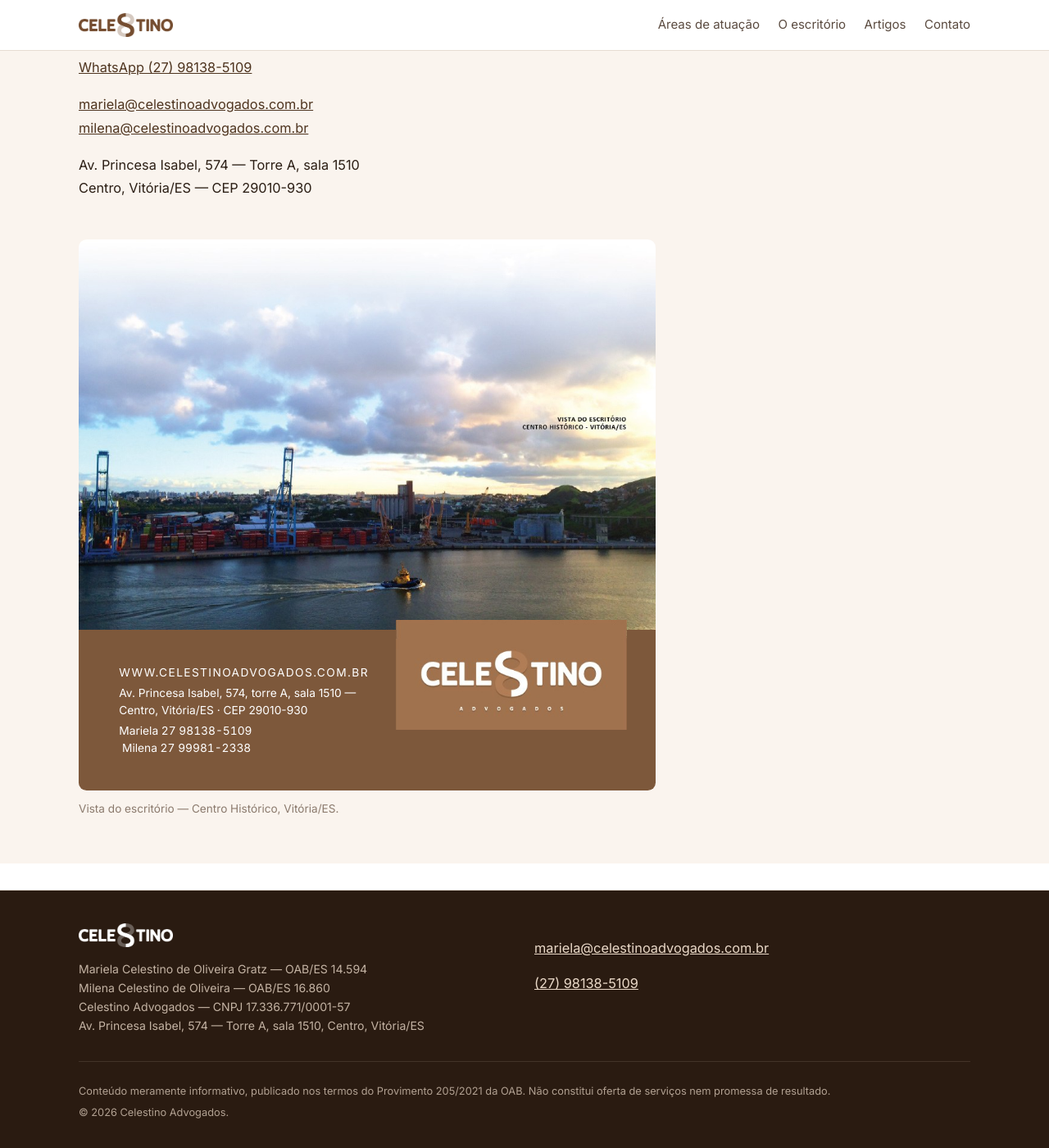
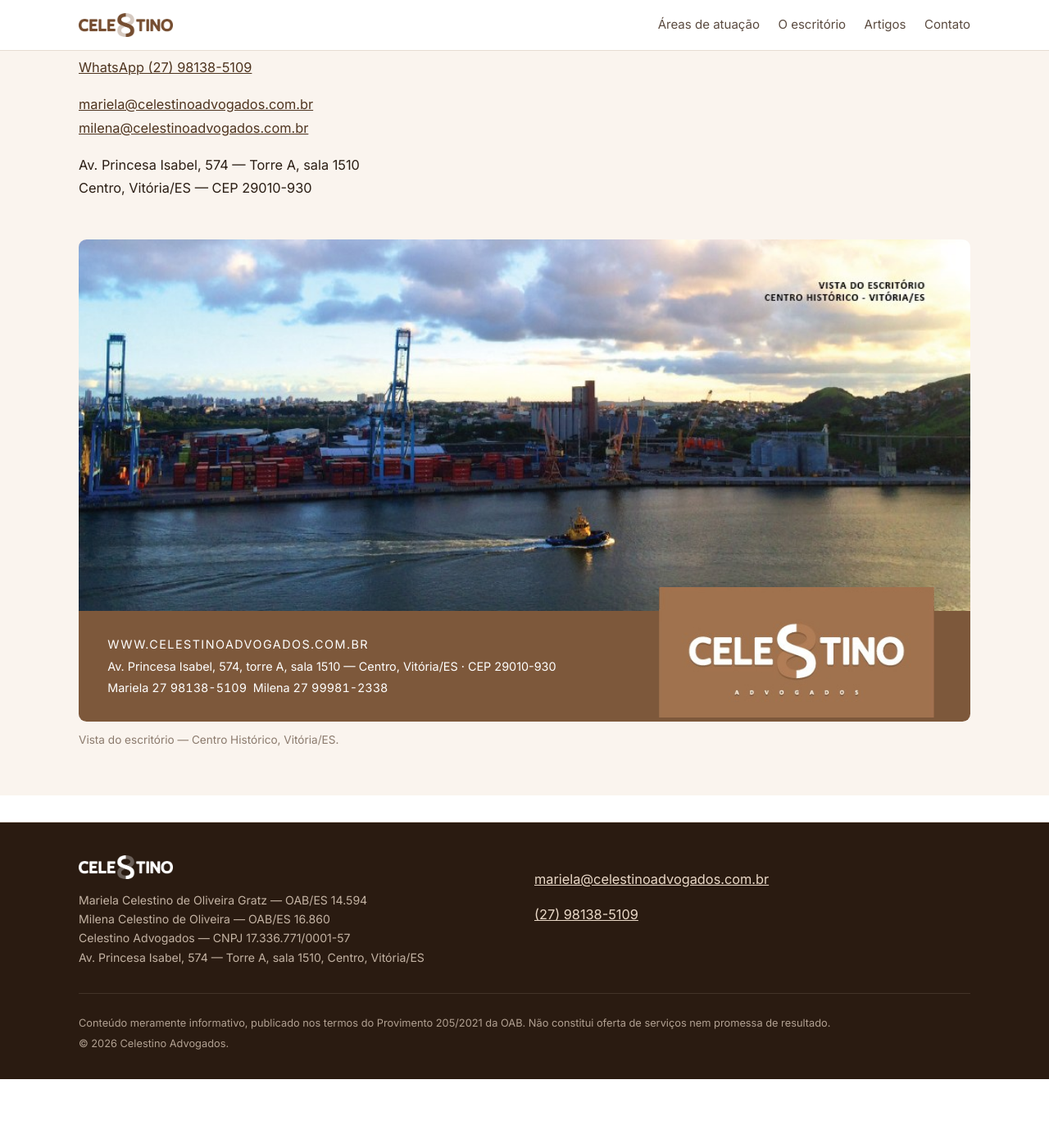
Before and after one commit to cafe01/celestinoadvogados.site, a Jekyll site: the page built from index.html, in a window 1280 px wide and 1400 px high, scrolled down 2118 px. Shown: the whole window at 82% size. Built offline with Jekyll 4.4.1, drawn with Linux system fonts in a browser that asks for light colours; after the commit the page ends 3434 px from its top, so only the background shows below that.

Commit message:
site: a vista em faixa panoramica, ocupando a largura da pagina

```diff
--- a/assets/css/site.css
+++ b/assets/css/site.css
@@ -103,20 +103,20 @@ img{max-width:100%;height:auto}
    restou, 960px), a faixa marrom refeita em texto e o cartão do logotipo por
    cima à direita, na proporção original. Largura limitada de propósito: a
    imagem não aguenta ser esticada de ponta a ponta. */
-.vista{margin:3rem 0 0;max-width:44rem}
+.vista{margin:3rem 0 0}
 .vista__foto{display:block;width:100%;border-radius:.6rem .6rem 0 0}
-.vista__faixa{position:relative;background:#7d583b;color:var(--white);padding:5.2% 50% 5.2% 7%;border-radius:0 0 .6rem .6rem}
-.vista__dados p{margin:.3rem 0;font-size:clamp(.68rem,1.15vw,.86rem);line-height:1.5}
+.vista__faixa{position:relative;background:#7d583b;color:var(--white);padding:1.6rem min(46%,26rem) 1.6rem 2.2rem;border-radius:0 0 .6rem .6rem}
+.vista__dados p{margin:.3rem 0;font-size:clamp(.74rem,1.15vw,.9rem);line-height:1.5}
 .vista__dados span{white-space:nowrap}
 .vista__dados a{color:var(--white);text-decoration:none}
 .vista__dados a:hover{text-decoration:underline;color:var(--white)}
 .vista__site{text-transform:uppercase;letter-spacing:.1em;font-size:clamp(.66rem,1.3vw,.84rem)}
 .vista__fones{font-variant-numeric:tabular-nums}
-.vista__cartao{position:absolute;right:5%;top:-6.2%;width:40.1%;height:auto}
+.vista__cartao{position:absolute;right:4%;top:-1.8rem;width:min(38%,21rem);height:auto}
 .vista__legenda{margin-top:.7rem;font-size:.85rem;color:var(--ink-faint)}
-@media (max-width:32em){
-  .vista__faixa{padding:6% 6% 27% 6%}
-  .vista__cartao{right:6%;top:auto;bottom:5%;width:52%}
+@media (max-width:40em){
+  .vista__faixa{padding:1.2rem 1.2rem 5.5rem}
+  .vista__cartao{right:6%;top:auto;bottom:1rem;width:min(52%,14rem)}
 }
 
 /* ---- rodapé ---- */
--- a/index.html
+++ b/index.html
@@ -91,7 +91,7 @@ description: Celestino Advogados — advocacia em Direito de Família e Sucessõ
   </div>
 
   <figure class="vista">
-    <img class="vista__foto" src="{{ '/assets/img/vista-escritorio.jpg' | relative_url }}" alt="Vista do porto de Vitória a partir da janela do escritório, no Centro Histórico." width="960" height="650" loading="lazy">
+    <img class="vista__foto" src="{{ '/assets/img/vista-escritorio.jpg' | relative_url }}" alt="Vista do porto de Vitória a partir da janela do escritório, no Centro Histórico." width="960" height="400" loading="lazy">
     <div class="vista__faixa">
       <div class="vista__dados">
         <p class="vista__site">www.celestinoadvogados.com.br</p>
```
Also changed, not shown: assets/img/vista-escritorio.jpg.
